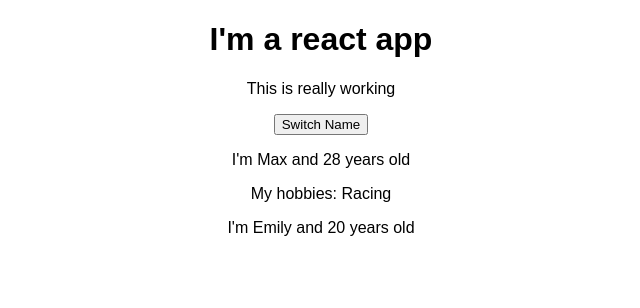
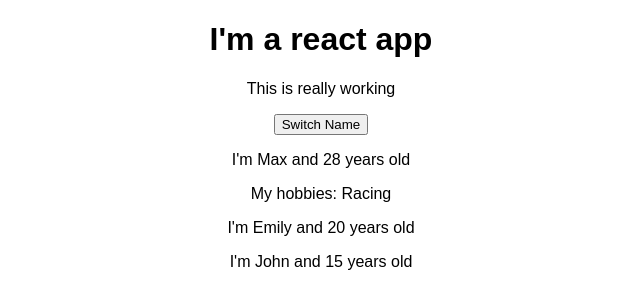
Before and after one commit to mikekwong/react-refresher, a React (Create React App) app: page / in a window 1280 px wide. Shown: the top 308 px of the page, without its empty margins (319-959 px from the left). Built offline with nearby package versions, Linux system fonts and the light colour scheme.

Commit message:
binding added for click input values

```diff
--- a/src/App.js
+++ b/src/App.js
@@ -4,13 +4,22 @@ import Person from './Person/Person'
 
 class App extends Component {
   state = {
-    persons: [{ name: 'Max', age: 28 }, { name: 'Emily', age: 20 }],
+    persons: [
+      { name: 'Max', age: 28 },
+      { name: 'Emily', age: 20 },
+      { name: 'John', age: 15 }
+    ],
     otherState: 'some value'
   }
 
-  handleClick = () => {
+  handleClick = newName => {
     this.setState({
-      persons: [{ name: 'Maximillian', age: 28 }, { name: 'Emily', age: 15 }]
+      persons: [
+        { name: newName, age: 28 },
+        { name: 'Emily', age: 15 },
+        { name: 'John', age: 15 }
+      ],
+      otherState: 'some value'
     })
   }
 
@@ -19,10 +28,12 @@ class App extends Component {
       <div className='App'>
         <h1>I'm a react app</h1>
         <p>This is really working</p>
-        <button onClick={this.handleClick}>Switch Name</button>
+        <button onClick={() => this.handleClick('Maximil')}>Switch Name</button>
         <Person
           name={this.state.persons[0].name}
           age={this.state.persons[0].age}
+          // this form of binding is slightly more resoruce efficient
+          click={this.handleClick.bind(this, 'oops')}
         >
           My hobbies: Racing
         </Person>
@@ -30,6 +41,10 @@ class App extends Component {
           name={this.state.persons[1].name}
           age={this.state.persons[1].age}
         />
+        <Person
+          name={this.state.persons[2].name}
+          age={this.state.persons[2].age}
+        />
       </div>
     )
   }
--- a/src/Person/Person.js
+++ b/src/Person/Person.js
@@ -3,7 +3,7 @@ import React from 'react'
 const Person = props => {
   return (
     <div>
-      <p>
+      <p onClick={props.click}>
         I'm {props.name} and {props.age} years old
       </p>
       <p>{props.children}</p>
```
